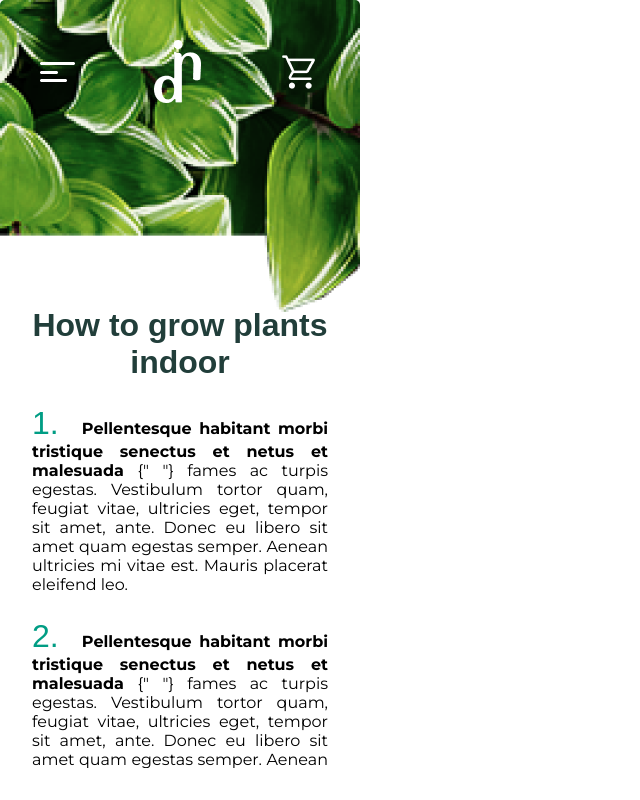
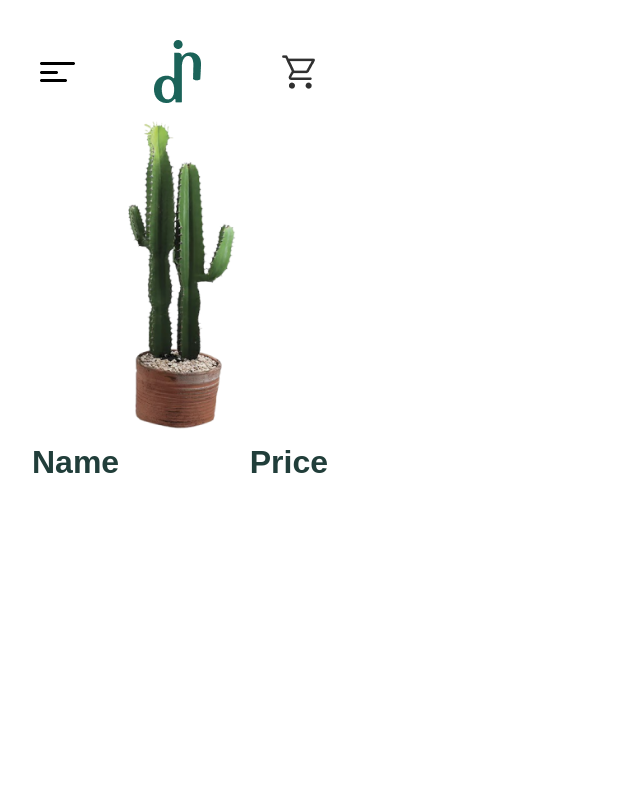
Before and after one commit to damnitrumi/Indoor-plants-store-react.js, a React (Create React App) app: page / in a window 1280 px wide. Shown: the whole page, without its empty margins (0-640 px from the left). Built offline with nearby package versions, Linux system fonts and the light colour scheme; a web font is replaced by a local one.

Commit message:
Criação de mock e inicio do componente Cart

```diff
--- /dev/null
+++ b/src/components/Cart/index.jsx
@@ -0,0 +1,32 @@
+import { SectionWrapper } from "../SectionWrapper";
+import { Menu } from "../Menu";
+import { Heading } from "../Heading";
+import { ImageContainer } from "../ImageContainer";
+
+import * as Styled from "./styles";
+
+import plantsMock from "../utils/plantsMock";
+
+export const Cart = () => {
+  return (
+    <Styled.Container>
+      <SectionWrapper>
+        <Menu dark />
+        <Styled.ProductContainer>
+          <Styled.ProductImageContainer>
+            <ImageContainer urlImg={plantsMock[0].image} />
+          </Styled.ProductImageContainer>
+          <Styled.ProductData>
+            <Styled.NameContainer>
+              <Heading>Name</Heading>
+              <Heading>Price</Heading>
+            </Styled.NameContainer>
+            <Styled.ProductOptionsContainer>
+              <Styled.QuantityContainer></Styled.QuantityContainer>
+            </Styled.ProductOptionsContainer>
+          </Styled.ProductData>
+        </Styled.ProductContainer>
+      </SectionWrapper>
+    </Styled.Container>
+  );
+};
--- /dev/null
+++ b/src/components/Cart/styles.js
@@ -0,0 +1,33 @@
+import styled, { css } from "styled-components";
+
+export const Container = styled.div`
+  ${() => css`
+    width: 360px;
+  `}
+`;
+
+export const ProductContainer = styled.div`
+  ${() => css``}
+`;
+
+export const ProductImageContainer = styled.div`
+  ${() => css``}
+`;
+export const ProductData = styled.div`
+  ${() => css``}
+`;
+
+export const NameContainer = styled.div`
+  ${() => css`
+    display: flex;
+    justify-content: space-between;
+  `}
+`;
+
+export const ProductOptionsContainer = styled.div`
+  ${() => css``}
+`;
+
+export const QuantityContainer = styled.div`
+  ${() => css``}
+`;
--- a/src/components/Catalogo/styles.js
+++ b/src/components/Catalogo/styles.js
@@ -17,6 +17,8 @@ export const Container = styled.div`
     flex-direction: column;
     transition: transform 0.5s;
     transform: translateX(-100%);
+    position: absolute;
+    width: 360px;
     ${visible &&
     css`
       transform: translateX(0);
@@ -26,8 +28,6 @@ export const Container = styled.div`
       display: flex;
       flex-direction: column;
     }
-    position: absolute;
-    width: 360px;
   `}
 `;
 
--- /dev/null
+++ b/src/components/utils/plantsMock.js
@@ -0,0 +1,57 @@
+export default [
+  {
+    name: "Cacto Plant 1",
+    price: "20.00",
+    details: "Cactus are succulent perennial plants",
+    reviews:
+      "Lorem ipsum dolor sit amet, consectetur adipiscing elit. Nunc lobortis aliquam elit. Vestibulum eget metus",
+    about:
+      "Nulla eu massa facilisis, pulvinar nulla at, varius mauris. Fusce id fringilla dolor, ac auctor.",
+    image: "/assets/images/plant.png",
+    quantity: 0,
+  },
+  {
+    name: "Cacto Plant 2",
+    price: "20.00",
+    details: "Cactus are succulent perennial plants",
+    reviews:
+      "Lorem ipsum dolor sit amet, consectetur adipiscing elit. Nunc lobortis aliquam elit. Vestibulum eget metus",
+    about:
+      "Nulla eu massa facilisis, pulvinar nulla at, varius mauris. Fusce id fringilla dolor, ac auctor.",
+    image: "/assets/images/plant.png",
+    quantity: 0,
+  },
+  {
+    name: "Cacto Plant 3",
+    price: "21.00",
+    details: "Cactus are succulent perennial plants",
+    reviews:
+      "Lorem ipsum dolor sit amet, consectetur adipiscing elit. Nunc lobortis aliquam elit. Vestibulum eget metus",
+    about:
+      "Nulla eu massa facilisis, pulvinar nulla at, varius mauris. Fusce id fringilla dolor, ac auctor.",
+    image: "/assets/images/plant.png",
+    quantity: 0,
+  },
+  {
+    name: "Cacto Plant 4",
+    price: "22.00",
+    details: "Cactus are succulent perennial plants",
+    reviews:
+      "Lorem ipsum dolor sit amet, consectetur adipiscing elit. Nunc lobortis aliquam elit. Vestibulum eget metus",
+    about:
+      "Nulla eu massa facilisis, pulvinar nulla at, varius mauris. Fusce id fringilla dolor, ac auctor.",
+    image: "/assets/images/plant.png",
+    quantity: 0,
+  },
+  {
+    name: "Cacto Plant 5",
+    price: "23.00",
+    details: "Cactus are succulent perennial plants",
+    reviews:
+      "Lorem ipsum dolor sit amet, consectetur adipiscing elit. Nunc lobortis aliquam elit. Vestibulum eget metus",
+    about:
+      "Nulla eu massa facilisis, pulvinar nulla at, varius mauris. Fusce id fringilla dolor, ac auctor.",
+    image: "/assets/images/plant.png",
+    quantity: 0,
+  },
+];
--- a/src/templates/Home/index.jsx
+++ b/src/templates/Home/index.jsx
@@ -1,7 +1,8 @@
 import { useEffect, useState } from "react";
-import { Catalogo } from "../../components/Catalogo";
+// import { Catalogo } from "../../components/Catalogo";
 import { Loading } from "../../components/Loading";
-import { About } from "../../components/About";
+// import { About } from "../../components/About";
+import { Cart } from "../../components/Cart";
 
 export const Home = () => {
   const [teste, setTeste] = useState([]);
@@ -25,9 +26,10 @@ export const Home = () => {
   }
 
   return (
-    <>
-      <Catalogo />
-      <About />
-    </>
+    // <>
+    //   <Catalogo />
+    //   <About />
+    // </>
+    <Cart />
   );
 };
```
Also changed, not shown: src/components/Cart/stories.jsx (added).
